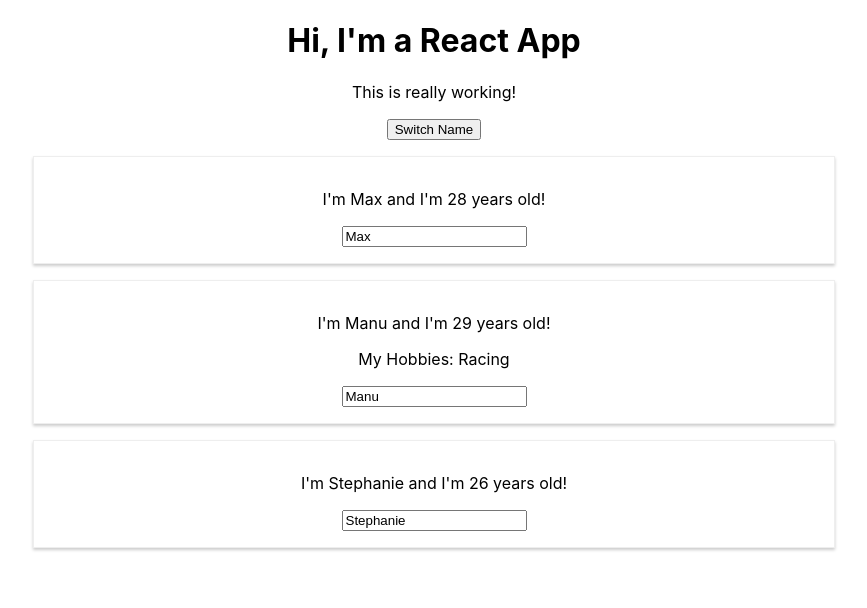
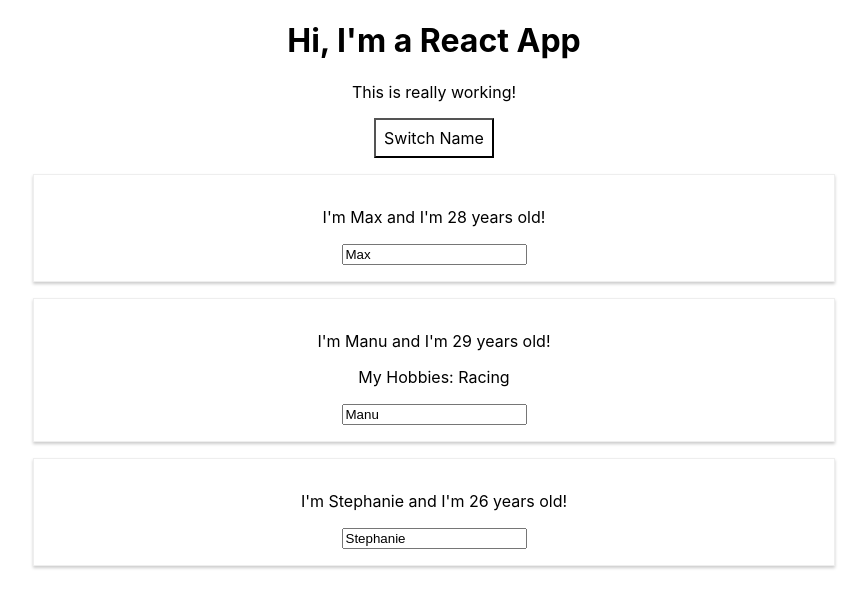
Before and after one commit to jp-ryuji/udemy-react-complete-guide, a React (Create React App) app in the folder session3/react-complete-guide/: page / in a window 1280 px wide. Shown: the top 608 px of the page, without its empty margins (206-1073 px from the left). Built offline with nearby package versions, Linux system fonts and the light colour scheme.

Commit message:
49. Working with Inline Styles

```diff
--- a/session3/react-complete-guide/src/App.js
+++ b/session3/react-complete-guide/src/App.js
@@ -39,11 +39,20 @@
     })
   }
 
+  // NOTE: これには制限がある。CSSで出来ることを全て出来るわけではない。
+  const style = {
+    backgroundColor: 'white',
+    font: 'inherit',
+    border: '1x solid blue',
+    padding: '8px',
+    cursor: 'pointer'
+  }
+
   return (
     <div className="App">
       <h1>Hi, I'm a React App</h1>
       <p>This is really working!</p>
-      <button onClick={() => switchNameHandler('Maximilian')}>Switch Name</button> {/* 効率は良くないためおすすめは出来ない */}
+      <button style={style} onClick={() => switchNameHandler('Maximilian')}>Switch Name</button> {/* 効率は良くないためおすすめは出来ない */}
       <Person name={personsState.persons[0].name} age={personsState.persons[0].age} />
       <Person name={personsState.persons[1].name} age={personsState.persons[1].age} click={switchNameHandler.bind(this, 'Max!!!')} changed={nameChangedHandler}>My Hobbies: Racing</Person>
       <Person name={personsState.persons[2].name} age={personsState.persons[2].age} />
```
